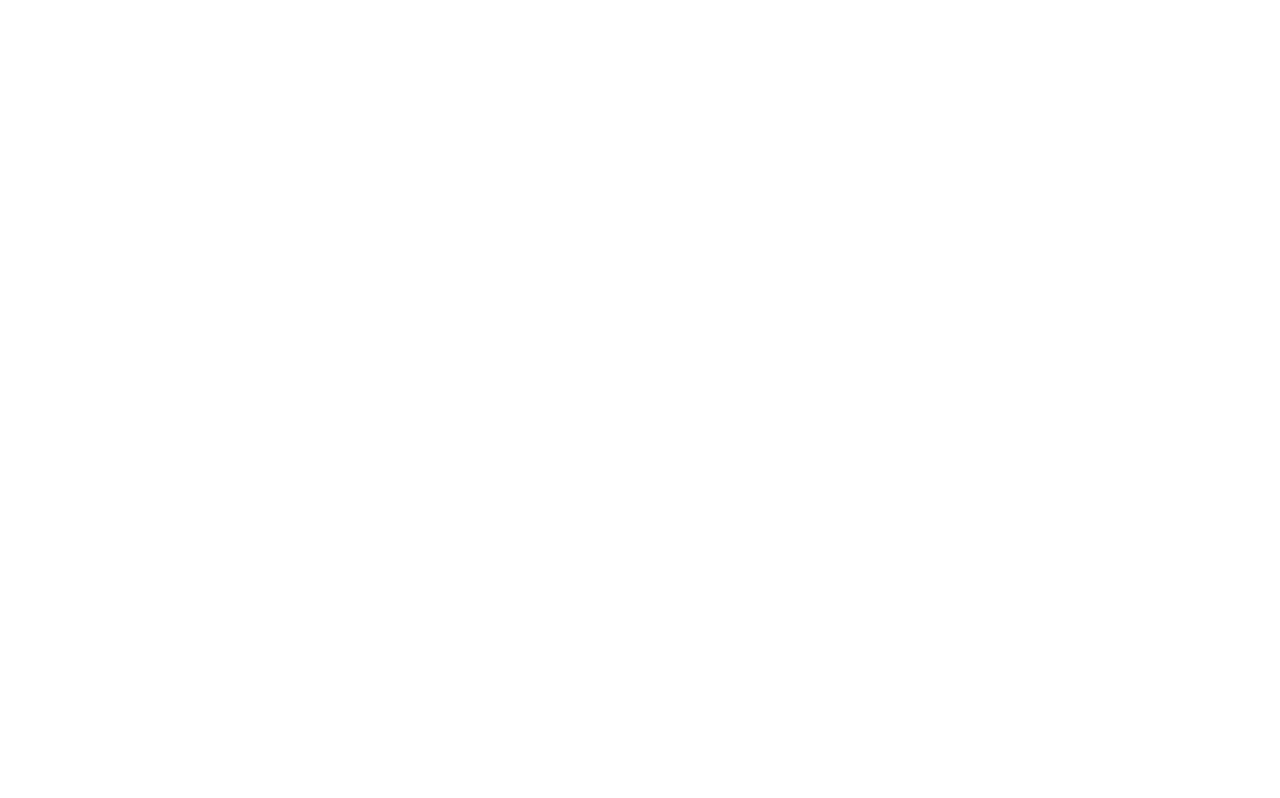
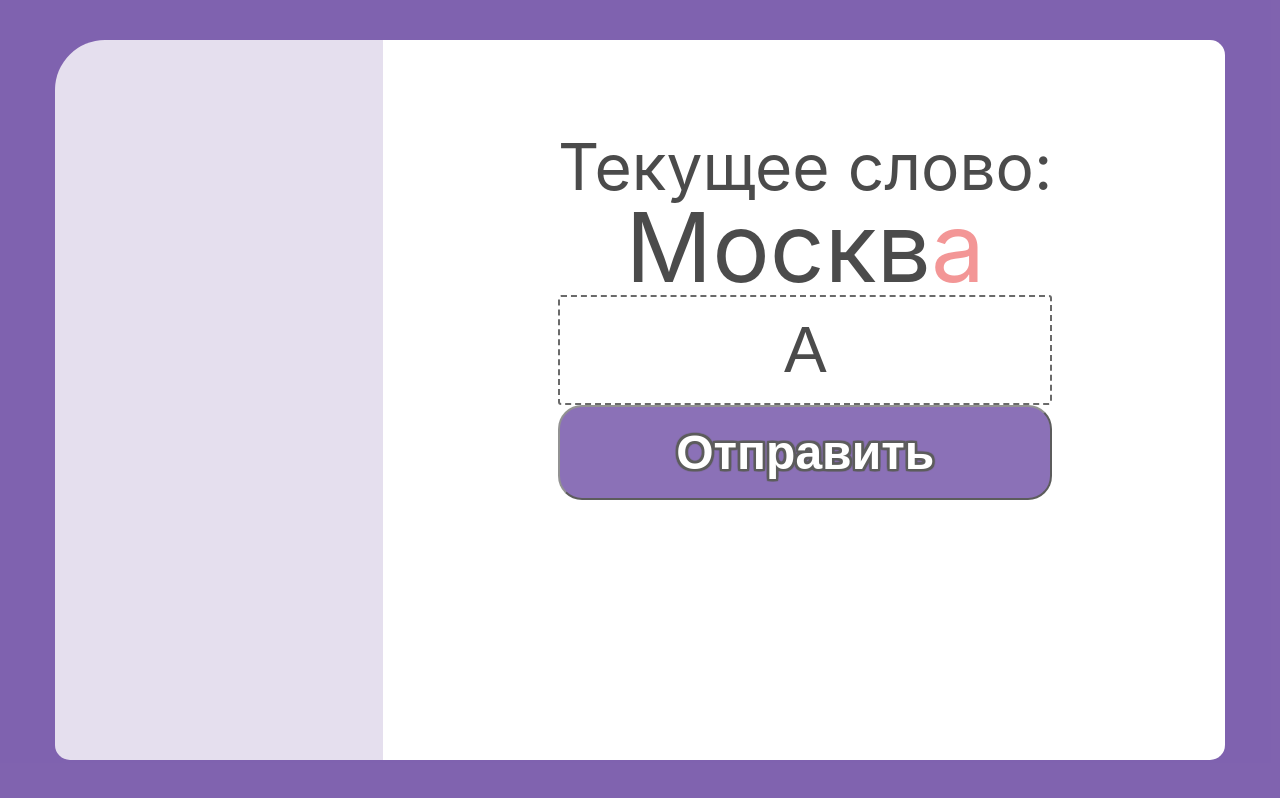
Before and after one commit to robertfrundin/cities-frontend, a React (Create React App) app: page / in a window 1280 px wide. Built offline with nearby package versions, Linux system fonts and the light colour scheme.

Commit message:
almost finished game page

```diff
--- a/package.json
+++ b/package.json
@@ -9,6 +9,7 @@
     "react": "^18.2.0",
     "react-dom": "^18.2.0",
     "react-scripts": "5.0.1",
+    "sass": "^1.56.1",
     "web-vitals": "^2.1.4"
   },
   "scripts": {
--- a/src/App.js
+++ b/src/App.js
@@ -1,5 +1,14 @@
+import { Game } from './pages/Game/Game'
+// import { Rooms } from './pages/Rooms/Rooms'
+// import { Profile } from './pages/Profile/Profile'
 function App() {
-  return <div className="App"></div>
+  return (
+    <div className="App">
+      <Game></Game>
+      {/* <Rooms></Rooms>
+      <Profile></Profile> */}
+    </div>
+  )
 }
 
 export default App
--- a/src/index.css
+++ b/src/index.css
@@ -4,7 +4,11 @@
   -webkit-font-smoothing: antialiased;
   -moz-osx-font-smoothing: grayscale;
 }
-
+body,
+.App {
+  height: 100vh;
+  width: 100vw;
+}
 * {
   box-sizing: border-box;
   margin: 0;
--- /dev/null
+++ b/src/pages/Game/Game.jsx
@@ -0,0 +1,18 @@
+import styles from './game.module.scss'
+export const Game = () => {
+  return (
+    <div className={styles.wrap}>
+      <main className={styles.content}>
+        <div className={styles.players}></div>
+        <div className={styles.board}>
+          <h2>Текущее слово:</h2>
+          <h1>
+            Москв<span className={styles.red__letter}>а</span>
+          </h1>
+          <input defaultValue="A" type="text" />
+          <button>Отправить</button>
+        </div>
+      </main>
+    </div>
+  )
+}
--- /dev/null
+++ b/src/pages/Game/game.module.scss
@@ -0,0 +1,90 @@
+.wrap {
+  background-color: #4a218e;
+  opacity: 0.7;
+  width: 100%;
+  height: 100%;
+  padding: 40px 55px;
+}
+.content {
+  height: 100%;
+  width: 100%;
+  background: #fff;
+  border-radius: 50px 15px 15px 15px;
+  display: flex;
+}
+.players {
+  width: 28%;
+  background-color: #4a218e;
+  opacity: 0.2;
+  height: 100%;
+  flex-shrink: 0;
+}
+.board {
+  max-width: 100%;
+  height: 100%;
+  flex-grow: 1;
+  padding: 95px 15% 260px 15%;
+  display: flex;
+  flex-direction: column;
+  align-items: center;
+  justify-content: space-between;
+
+  & > * {
+    white-space: nowrap;
+    text-align: center;
+    width: 100%;
+  }
+
+  & h2 {
+    font-size: 64px;
+    font-weight: 400;
+    line-height: 1;
+  }
+
+  & h1 {
+    font-size: 96px;
+    font-weight: 400;
+    line-height: 1;
+  }
+
+  & button {
+    height: 95px;
+    font-size: 48px;
+    font-weight: 600;
+    border-radius: 24px;
+    background-color: #4a218e;
+    opacity: 0.9;
+    color: #fff;
+    cursor: pointer;
+    text-shadow: -0 -2px 1px #000000, 0 -2px 1px #000000, -0 2px 1px #000000, 0 2px 1px #000000, -2px -0 1px #000000, 2px -0 1px #000000, -2px 0 1px #000000, 2px 0 1px #000000, -1px -2px 1px #000000, 1px -2px 1px #000000, -1px 2px 1px #000000,
+      1px 2px 1px #000000, -2px -1px 1px #000000, 2px -1px 1px #000000, -2px 1px 1px #000000, 2px 1px 1px #000000, -2px -2px 1px #000000, 2px -2px 1px #000000, -2px 2px 1px #000000, 2px 2px 1px #000000, -2px -2px 1px #000000, 2px -2px 1px #000000,
+      -2px 2px 1px #000000, 2px 2px 1px #000000;
+  }
+  & input {
+    height: 110px;
+    border-radius: 3px;
+
+    font-size: 64px;
+    animation: blink 3s linear infinite;
+    @keyframes blink {
+      0% {
+        border: 2px dashed #ccc;
+      }
+      50% {
+        border: 2px dashed rgb(128, 127, 127);
+      }
+      100% {
+        border: 2px dashed #000;
+      }
+    }
+  }
+  & input:focus {
+    border: 3px solid black;
+  }
+  & input::first-letter {
+    color: #ee6a6a;
+  }
+  .red__letter {
+    color: #ee6a6a;
+  }
+}
--- /dev/null
+++ b/src/pages/Profile/Profile.jsx
@@ -0,0 +1,3 @@
+export const Profile = () => {
+  return <h1>Profile Page</h1>
+}
--- /dev/null
+++ b/src/pages/Rooms/Rooms.jsx
@@ -0,0 +1,3 @@
+export const Rooms = () => {
+  return <h1>Rooms Page</h1>
+}
```
Also changed, not shown: src/assets/copy.svg (added), src/pages/Profile/profile.module.scss (added), src/pages/Rooms/rooms.module.scss (added), 1 other file (tests, documents, lock files or other folders).
